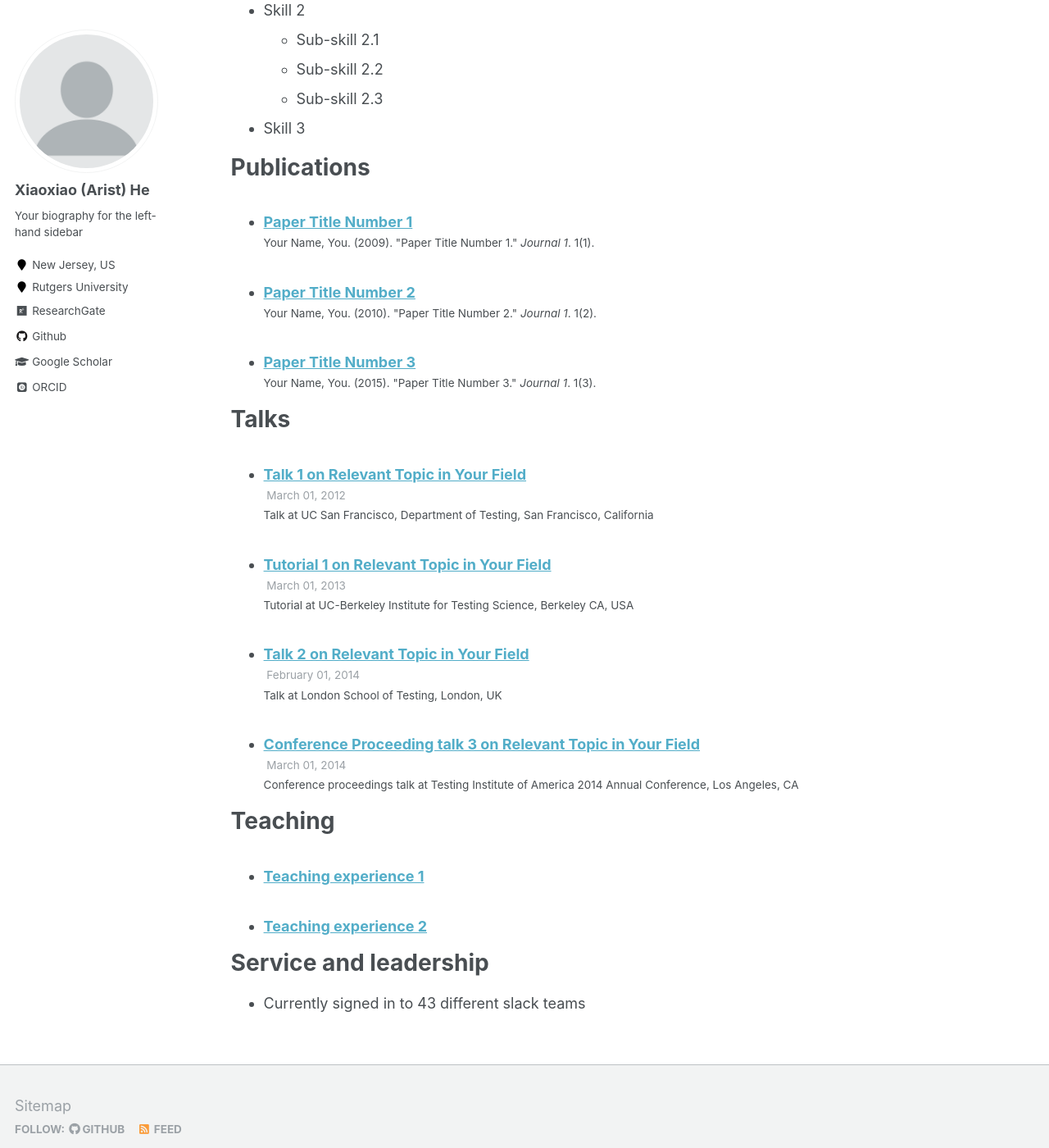
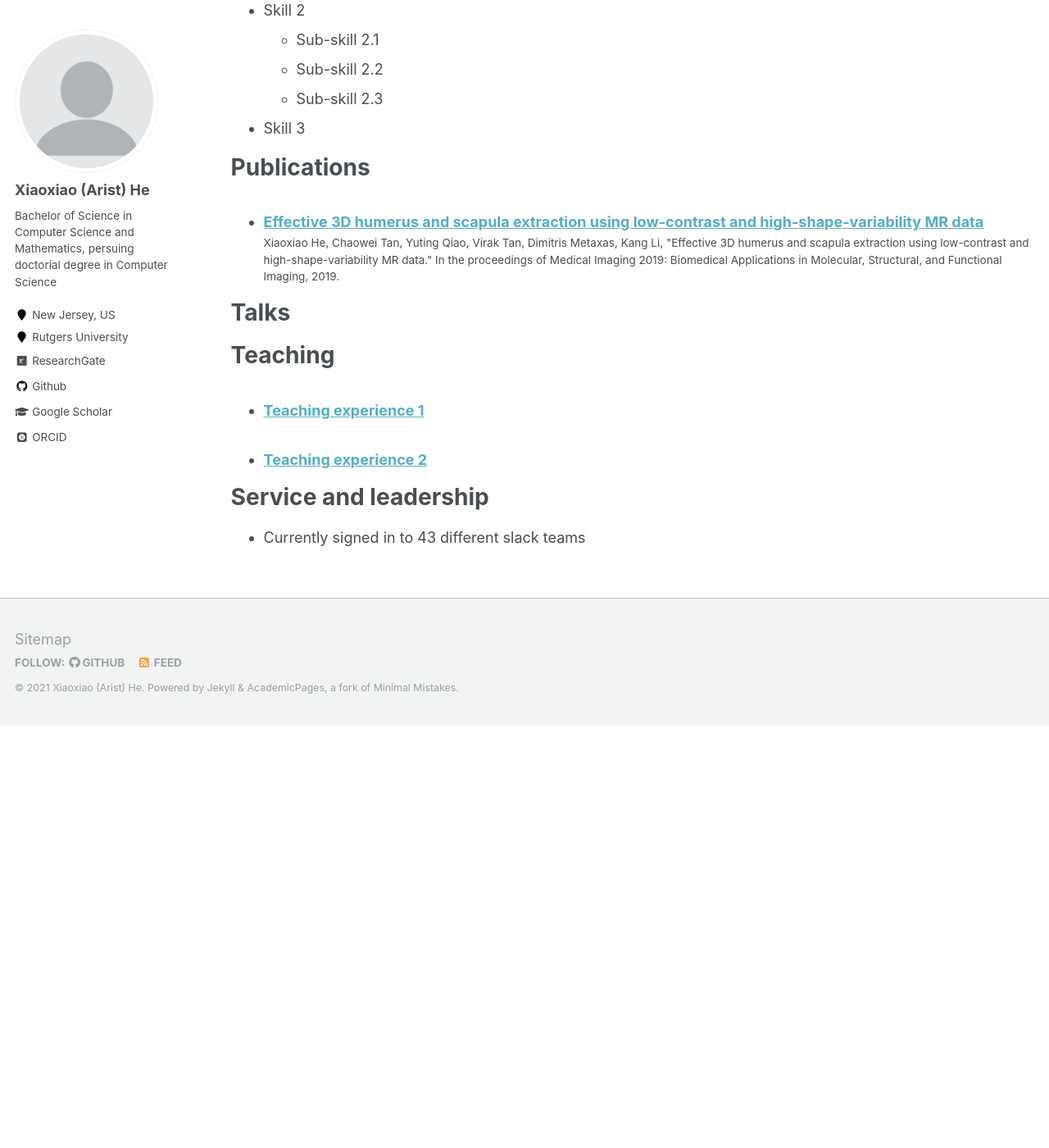
Before and after one commit to hexiaoxiao-cs/hexiaoxiao-cs.github.io, a Jekyll site: the page built from _pages/cv.md, in a window 1280 px wide and 1400 px high, scrolled down 767 px. Shown: the whole window at 82% size. Built offline with Jekyll 4.4.1, drawn with Linux system fonts in a browser that asks for light colours; some web fonts are replaced; after the commit the page ends 1652 px from its top, so only the background shows below that.

Commit message:
Updated publications

```diff
--- a/_config.yml
+++ b/_config.yml
@@ -82,7 +82,7 @@
 author:
   name             : "Xiaoxiao (Arist) He"
   avatar           : "profile.png"
-  bio              : "Your biography for the left-hand sidebar"
+  bio              : "Bachelor of Science in Computer Science and Mathematics, persuing doctorial degree in Computer Science"
   location         : "New Jersey, US"
   employer         : "Rutgers University"
   pubmed           :
--- a/_publications/2009-10-01-paper-title-number-1.md
+++ /dev/null
@@ -1,15 +0,0 @@
----
-title: "Paper Title Number 1"
-collection: publications
-permalink: /publication/2009-10-01-paper-title-number-1
-excerpt: 'This paper is about the number 1. The number 2 is left for future work.'
-date: 2009-10-01
-venue: 'Journal 1'
-paperurl: 'http://academicpages.github.io/files/paper1.pdf'
-citation: 'Your Name, You. (2009). &quot;Paper Title Number 1.&quot; <i>Journal 1</i>. 1(1).'
----
-This paper is about the number 1. The number 2 is left for future work.
-
-[Download paper here](http://academicpages.github.io/files/paper1.pdf)
-
-Recommended citation: Your Name, You. (2009). "Paper Title Number 1." <i>Journal 1</i>. 1(1).
--- a/_publications/2010-10-01-paper-title-number-2.md
+++ /dev/null
@@ -1,15 +0,0 @@
----
-title: "Paper Title Number 2"
-collection: publications
-permalink: /publication/2010-10-01-paper-title-number-2
-excerpt: 'This paper is about the number 2. The number 3 is left for future work.'
-date: 2010-10-01
-venue: 'Journal 1'
-paperurl: 'http://academicpages.github.io/files/paper2.pdf'
-citation: 'Your Name, You. (2010). &quot;Paper Title Number 2.&quot; <i>Journal 1</i>. 1(2).'
----
-This paper is about the number 2. The number 3 is left for future work.
-
-[Download paper here](http://academicpages.github.io/files/paper2.pdf)
-
-Recommended citation: Your Name, You. (2010). "Paper Title Number 2." <i>Journal 1</i>. 1(2).
--- a/_publications/2015-10-01-paper-title-number-3.md
+++ /dev/null
@@ -1,15 +0,0 @@
----
-title: "Paper Title Number 3"
-collection: publications
-permalink: /publication/2015-10-01-paper-title-number-3
-excerpt: 'This paper is about the number 3. The number 4 is left for future work.'
-date: 2015-10-01
-venue: 'Journal 1'
-paperurl: 'http://academicpages.github.io/files/paper3.pdf'
-citation: 'Your Name, You. (2015). &quot;Paper Title Number 3.&quot; <i>Journal 1</i>. 1(3).'
----
-This paper is about the number 3. The number 4 is left for future work.
-
-[Download paper here](http://academicpages.github.io/files/paper3.pdf)
-
-Recommended citation: Your Name, You. (2015). "Paper Title Number 3." <i>Journal 1</i>. 1(3).
--- /dev/null
+++ b/_publications/2019-01-01-Effective-3D-humerus-and-scapula-extraction-using-low-contrast-and-high-shape-variability-MR-data.md
@@ -0,0 +1,10 @@
+---
+title: "Effective 3D humerus and scapula extraction using low-contrast and high-shape-variability MR data"
+collection: publications
+permalink: /publication/2019-01-01-Effective-3D-humerus-and-scapula-extraction-using-low-contrast-and-high-shape-variability-MR-data
+date: 2019-01-01
+venue: 'In the proceedings of Medical Imaging 2019: Biomedical Applications in Molecular, Structural, and Functional Imaging'
+citation: ' Xiaoxiao He,  Chaowei Tan,  Yuting Qiao,  Virak Tan,  Dimitris Metaxas,  Kang Li, &quot;Effective 3D humerus and scapula extraction using low-contrast and high-shape-variability MR data.&quot; In the proceedings of Medical Imaging 2019: Biomedical Applications in Molecular, Structural, and Functional Imaging, 2019.'
+paperurl: /files/1902.08527.pdf
+---
+Use [Google Scholar](https://scholar.google.com/scholar?q=Effective+3D+humerus+and+scapula+extraction+using+low+contrast+and+high+shape+variability+MR+data){:target="_blank"} for full citation
--- a/_talks/2012-03-01-talk-1.md
+++ /dev/null
@@ -1,11 +0,0 @@
----
-title: "Talk 1 on Relevant Topic in Your Field"
-collection: talks
-type: "Talk"
-permalink: /talks/2012-03-01-talk-1
-venue: "UC San Francisco, Department of Testing"
-date: 2012-03-01
-location: "San Francisco, California"
----
-
-This is a description of your talk, which is a markdown files that can be all markdown-ified like any other post. Yay markdown!
--- a/_talks/2013-03-01-tutorial-1.md
+++ /dev/null
@@ -1,13 +0,0 @@
----
-title: "Tutorial 1 on Relevant Topic in Your Field"
-collection: talks
-type: "Tutorial"
-permalink: /talks/2013-03-01-tutorial-1
-venue: "UC-Berkeley Institute for Testing Science"
-date: 2013-03-01
-location: "Berkeley CA, USA"
----
-
-[More information here](http://exampleurl.com)
-
-This is a description of your tutorial, note the different field in type. This is a markdown files that can be all markdown-ified like any other post. Yay markdown!
--- a/_talks/2014-02-01-talk-2.md
+++ /dev/null
@@ -1,13 +0,0 @@
----
-title: "Talk 2 on Relevant Topic in Your Field"
-collection: talks
-type: "Talk"
-permalink: /talks/2014-02-01-talk-2
-venue: "London School of Testing"
-date: 2014-02-01
-location: "London, UK"
----
-
-[More information here](http://example2.com)
-
-This is a description of your talk, which is a markdown files that can be all markdown-ified like any other post. Yay markdown!
--- a/_talks/2014-03-01-talk-3.md
+++ /dev/null
@@ -1,11 +0,0 @@
----
-title: "Conference Proceeding talk 3 on Relevant Topic in Your Field"
-collection: talks
-type: "Conference proceedings talk"
-permalink: /talks/2014-03-01-talk-3
-venue: "Testing Institute of America 2014 Annual Conference"
-date: 2014-03-01
-location: "Los Angeles, CA"
----
-
-This is a description of your conference proceedings talk, note the different field in type. You can put anything in this field.
```
Also changed, not shown: markdown_generator/proceedings.bib (added, +9 -0 lines), markdown_generator/pubs.bib (added), 4 other files.
